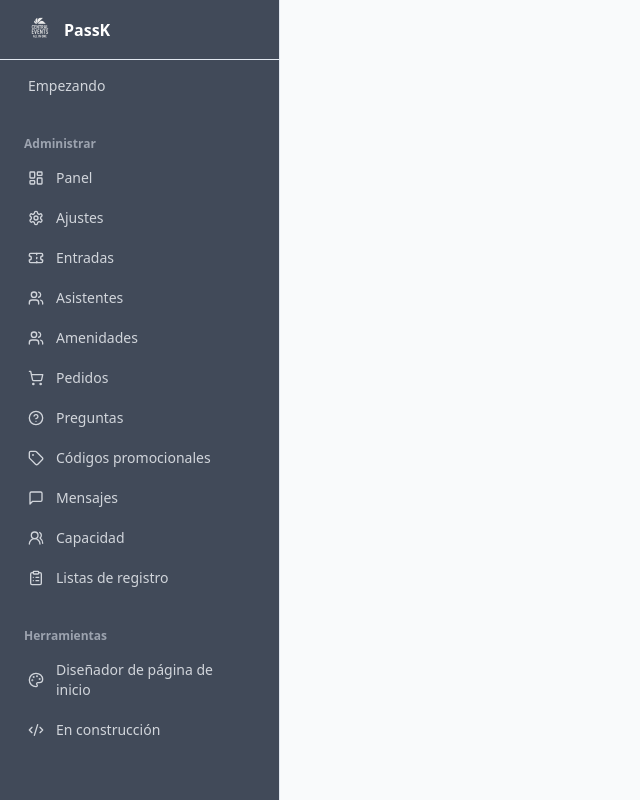
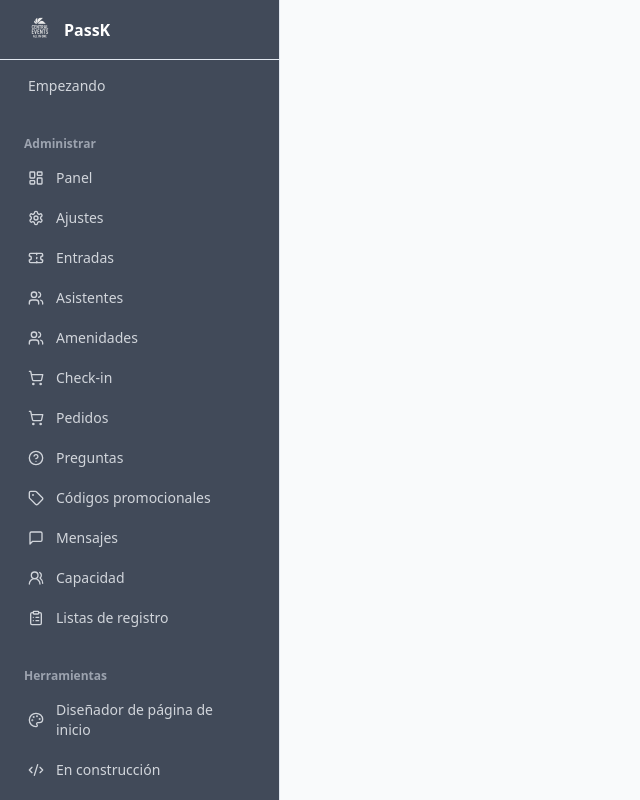
Before and after one commit to pubnicaragua/central-events, a React (Vite) app: page /manage/event in a window 1280 px wide. Shown: the whole page, without its empty margins (0-640 px from the left). Built offline with nearby package versions, Linux system fonts and the light colour scheme.

Commit message:
Nueva ruta

```diff
--- a/src/components/sidebar.jsx
+++ b/src/components/sidebar.jsx
@@ -76,6 +76,16 @@ export function Sidebar() {
                                 >
                                     <Users className="h-4 w-4" />
                                     Amenidades
+                                </Link>
+                                <Link
+                                    to={`/manage/event/${eventId}/check-in`}
+                                    className={`flex items-center gap-3 rounded-lg px-3 py-2 ${location.pathname === `/manage/event/${eventId}/check-in`
+                                        ? 'bg-gray-900 text-white'
+                                        : 'text-gray-300 hover:text-white'
+                                        }`}
+                                >
+                                    <ShoppingCart className="h-4 w-4" />
+                                    Check-in
                                 </Link>
                                 <Link
                                     to={`/manage/event/${eventId}/orders`}
```
